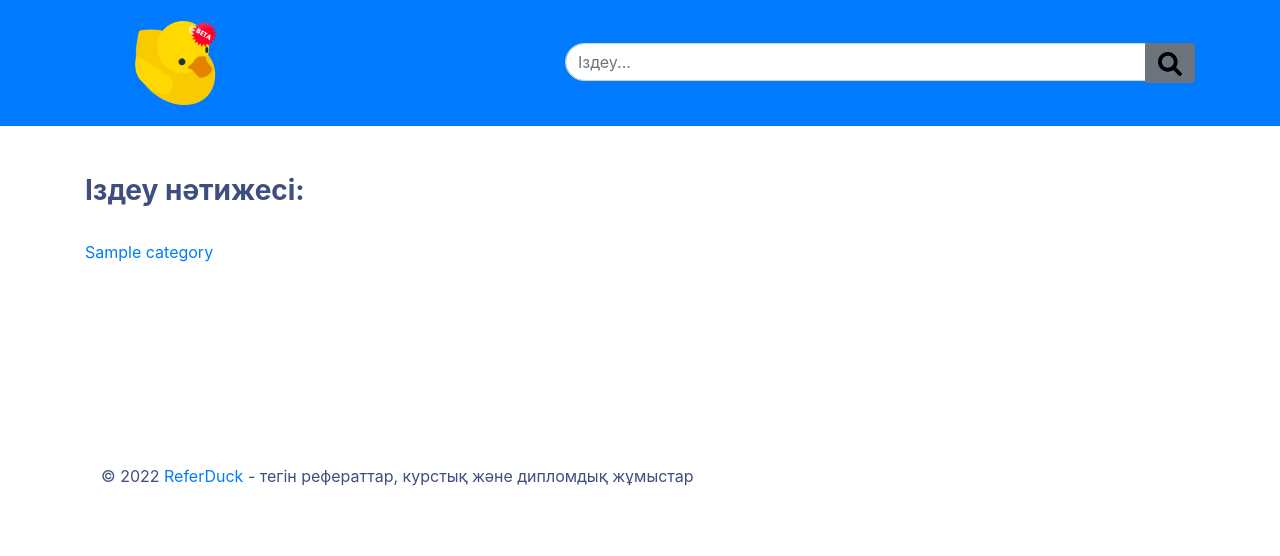
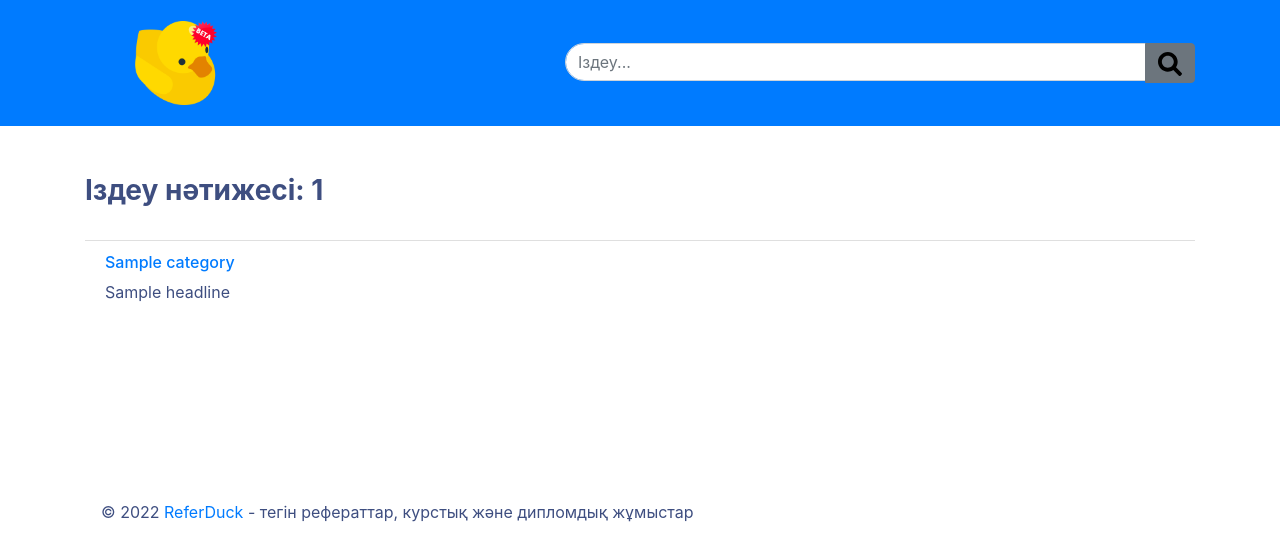
Before and after one commit to askhat-spec/referduck, a Django app: template templates/website/search_results.html in a window 1280 px wide. Shown: the top 556 px of the page. Run offline with Django 3.2, Linux system fonts and the light colour scheme; the template is opened without the code that fills it: most values are stand-ins (such as "Sample title", 1, 10 or a date in 2020); some libraries are stand-ins or nearby versions.

Commit message:
Adding Full Text Search for Postgres

```diff
--- a/templates/website/search_results.html
+++ b/templates/website/search_results.html
@@ -5,15 +5,18 @@
 <section class="p-4 p-lg-5">
     <div class="container">
         <h3 class="font-weight-bold pb-4">
-            Іздеу нәтижесі:
+            Іздеу нәтижесі: {{ object_list|length }}
         </h3>
-    {% for paper in object_list %}
-        <ul class="list-unstyled">
-            <a href="{{ paper.get_absolute_url }}">
-                <li class="">{{ paper.title }}</li>
-            </a>
+        <ul class="list-group list-group-flush">
+        {% for paper in object_list %}
+                <li class="list-group-item">
+                    <a href="{{ paper.get_absolute_url }}">
+                        <h6>{{ paper.title }}</h6>
+                    </a>
+                    {{ paper.headline|safe }}
+                </li>
+        {% endfor %}
         </ul>
-    {% endfor %}
     </div>
 </section>
 <br/><br/>
```
Also changed, not shown: website/views.py (+10 -2 lines).
